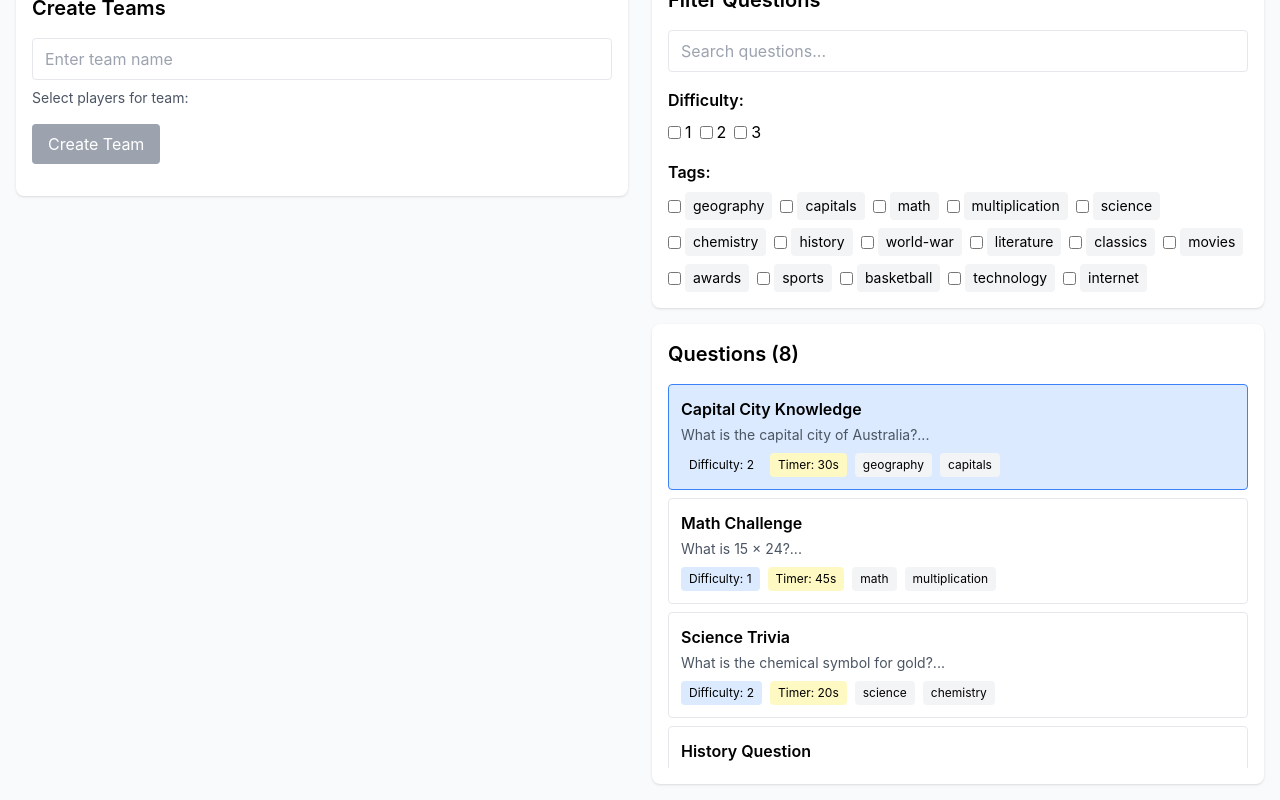
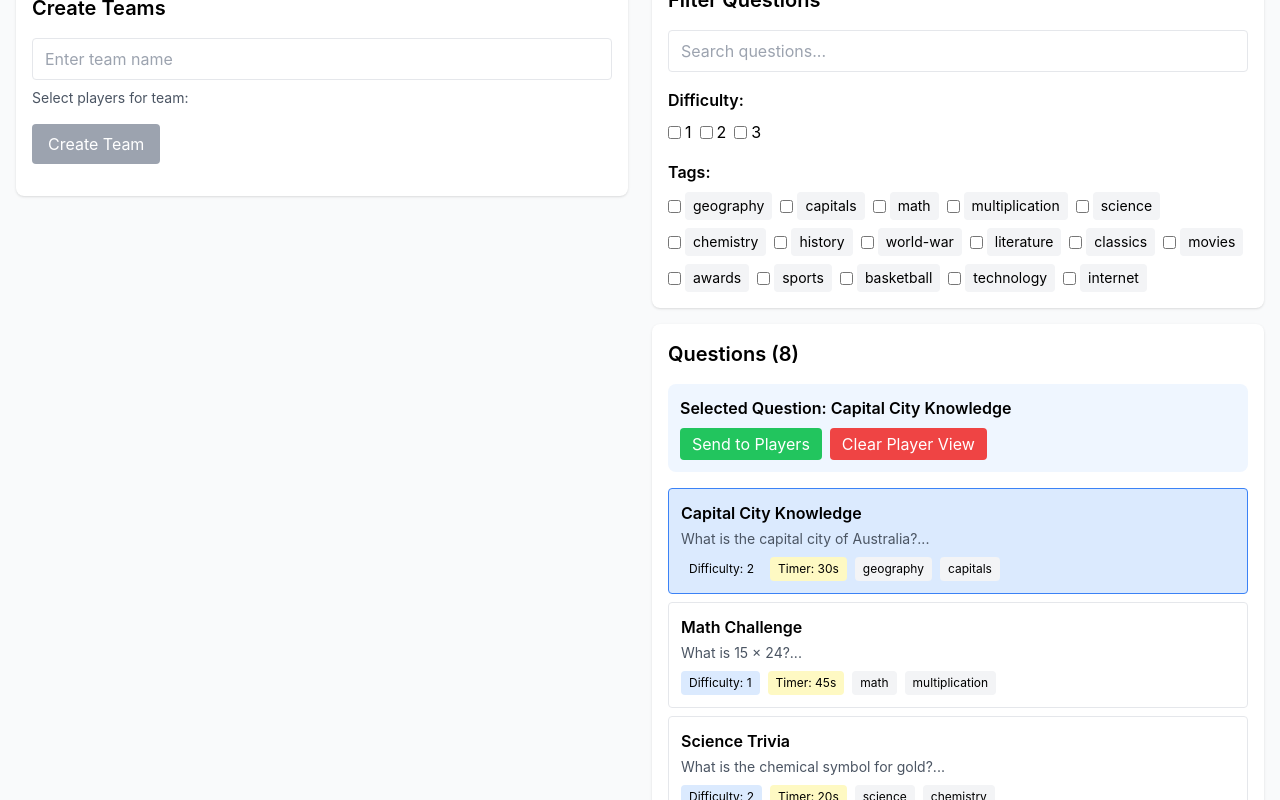
Before and after one commit to Boulkiess/game-of-friendship, a React (Create React App) app: page / in a window 1280 px wide. Both pictures are taken after a click on the element 958 px from the left and 809 px from the top of the page. Shown: the part 372-1172 px from the top of the page. Built offline with nearby package versions, Linux system fonts and the light colour scheme.

Commit message:
Refactor question handling to use displayedQuestion instead of currentQuestion and add controls for sending and clearing questions in the Game Master view

```diff
--- a/src/components/PlayerView.tsx
+++ b/src/components/PlayerView.tsx
@@ -55,18 +55,20 @@ export const PlayerView: React.FC = () => {
   };
 
   const renderCurrentQuestion = () => {
-    if (!gameState.currentQuestion) return null;
+    if (!gameState.displayedQuestion) return null;
 
     return (
       <div className="bg-white rounded-lg shadow-lg p-6 mb-6">
         <h2 className="text-2xl font-bold text-gray-800 mb-4">Current Question</h2>
-        <p className="text-lg text-gray-700 mb-4">{gameState.currentQuestion.title}</p>
-        <p className="text-base text-gray-600">{gameState.currentQuestion.content}</p>
+        <p className="text-lg text-gray-700 mb-4">{gameState.displayedQuestion.title}</p>
+        <p className="text-base text-gray-600">{gameState.displayedQuestion.content}</p>
       </div>
     );
   };
 
   const renderTimer = () => {
+    // Only show timer if there's a displayed question and timer is active or has remaining time
+    if (!gameState.displayedQuestion) return null;
     if (!gameState.timerState.isActive && gameState.timerState.timeRemaining === 0) return null;
 
     return (
@@ -105,6 +107,12 @@ export const PlayerView: React.FC = () => {
         {gameState.gameState === 'ongoing' && (
           <>
             {renderTimer()}
+            {!gameState.displayedQuestion && (
+              <div className="bg-white rounded-lg shadow-lg p-6 mb-6 text-center">
+                <h2 className="text-2xl font-bold text-gray-800 mb-2">Waiting for next question...</h2>
+                <p className="text-gray-600">The Game Master will send the next question shortly.</p>
+              </div>
+            )}
             {renderCurrentQuestion()}
             {renderScoreboard()}
           </>
--- a/src/components/gamemaster/QuestionSelector.tsx
+++ b/src/components/gamemaster/QuestionSelector.tsx
@@ -9,7 +9,10 @@ export const QuestionSelector: React.FC = () => {
     questions,
     loadQuestions,
     setCurrentQuestion,
-    currentQuestion
+    currentQuestion,
+    displayedQuestion,
+    sendQuestionToPlayers,
+    clearPlayerView
   } = useGame();
   const styles = useQuestionSelectorStyles();
 
@@ -141,6 +144,34 @@ export const QuestionSelector: React.FC = () => {
           Questions ({filteredQuestions.length})
         </h3>
 
+        {/* Question Control Buttons */}
+        {currentQuestion && (
+          <div className="mb-4 p-3 bg-blue-50 rounded-lg">
+            <h4 className="font-semibold mb-2">Selected Question: {currentQuestion.title}</h4>
+            <div className="flex space-x-2">
+              <button
+                onClick={() => sendQuestionToPlayers(currentQuestion)}
+                className="px-3 py-1 bg-green-500 text-white rounded hover:bg-green-600"
+                disabled={displayedQuestion?.title === currentQuestion.title}
+              >
+                {displayedQuestion?.title === currentQuestion.title ? 'Already Sent' : 'Send to Players'}
+              </button>
+              <button
+                onClick={clearPlayerView}
+                className="px-3 py-1 bg-red-500 text-white rounded hover:bg-red-600"
+                disabled={!displayedQuestion}
+              >
+                Clear Player View
+              </button>
+            </div>
+            {displayedQuestion && (
+              <p className="text-sm text-gray-600 mt-1">
+                Players currently see: {displayedQuestion.title}
+              </p>
+            )}
+          </div>
+        )}
+
         <div className={styles.questionsList}>
           {filteredQuestions.map(question => (
             <div
--- a/src/components/player/QuestionDisplay.tsx
+++ b/src/components/player/QuestionDisplay.tsx
@@ -5,10 +5,10 @@ import { PhotoDisplay } from '../shared/PhotoDisplay';
 import { useQuestionDisplayStyles } from '../../hooks/useStyles';
 
 export const QuestionDisplay: React.FC = () => {
-  const { currentQuestion, selectedAnswerer, answerMode } = useGame();
+  const { displayedQuestion, selectedAnswerer, answerMode } = useGame();
   const styles = useQuestionDisplayStyles();
 
-  if (!currentQuestion) {
+  if (!displayedQuestion) {
     return (
       <div className={styles.waiting}>
         <h2 className={styles.waitingTitle}>Waiting for next question...</h2>
@@ -19,12 +19,12 @@ export const QuestionDisplay: React.FC = () => {
   return (
     <div className={styles.container}>
       <div className={styles.header}>
-        <h1 className={styles.title}>{currentQuestion.title}</h1>
+        <h1 className={styles.title}>{displayedQuestion.title}</h1>
         <div className={styles.tagsContainer}>
           <span className={styles.difficultyTag}>
-            Difficulty: {currentQuestion.difficulty}
+            Difficulty: {displayedQuestion.difficulty}
           </span>
-          {currentQuestion.tags.map(tag => (
+          {displayedQuestion.tags.map(tag => (
             <span key={tag} className={styles.tag}>
               {tag}
             </span>
@@ -33,14 +33,14 @@ export const QuestionDisplay: React.FC = () => {
       </div>
 
       <div className={styles.content}>
-        <p className={styles.contentText}>{currentQuestion.content}</p>
+        <p className={styles.contentText}>{displayedQuestion.content}</p>
       </div>
 
-      {currentQuestion.photo && (
+      {displayedQuestion.photo && (
         <div className={styles.photoContainer}>
           <PhotoDisplay
-            photoUrl={currentQuestion.photo}
-            alt={currentQuestion.title}
+            photoUrl={displayedQuestion.photo}
+            alt={displayedQuestion.title}
             className={styles.photoWrapper}
           />
         </div>
@@ -52,7 +52,7 @@ export const QuestionDisplay: React.FC = () => {
         </div>
       )}
 
-      {currentQuestion.timer && (
+      {displayedQuestion.timer && (
         <div className={styles.timerContainer}>
           <Timer />
         </div>
--- a/src/context/GameContext.tsx
+++ b/src/context/GameContext.tsx
@@ -20,6 +20,8 @@ interface GameContextType extends GameContext {
   updateTimer: (timeRemaining: number) => void;
   openPlayerView: () => void;
   closePlayerView: () => void;
+  sendQuestionToPlayers: (question: Question) => void;
+  clearPlayerView: () => void;
 }
 
 type GameAction =
@@ -33,7 +35,8 @@ type GameAction =
   | { type: 'SET_GAME_STATE'; payload: GameState }
   | { type: 'SET_TIMER_STATE'; payload: Partial<TimerState> }
   | { type: 'SET_ANSWER_MODE'; payload: AnswerMode }
-  | { type: 'SET_SELECTED_ANSWERER'; payload: string };
+  | { type: 'SET_SELECTED_ANSWERER'; payload: string }
+  | { type: 'SET_DISPLAYED_QUESTION'; payload: Question | null };
 
 const initialState: GameContext = {
   players: [],
@@ -47,7 +50,8 @@ const initialState: GameContext = {
     timeRemaining: 0,
     initialTime: 0
   },
-  answerMode: 'individual'
+  answerMode: 'individual',
+  displayedQuestion: null
 };
 
 function gameReducer(state: GameContext, action: GameAction): GameContext {
@@ -86,6 +90,8 @@ function gameReducer(state: GameContext, action: GameAction): GameContext {
       return { ...state, answerMode: action.payload };
     case 'SET_SELECTED_ANSWERER':
       return { ...state, selectedAnswerer: action.payload };
+    case 'SET_DISPLAYED_QUESTION':
+      return { ...state, displayedQuestion: action.payload };
     default:
       return state;
   }
@@ -230,6 +236,24 @@ export const GameProvider: React.FC<{ children: ReactNode }> = ({ children }) =>
     playerWindowRef.current = null;
   };
 
+  const sendQuestionToPlayers = (question: Question) => {
+    dispatch({ type: 'SET_DISPLAYED_QUESTION', payload: question });
+    // Stop the timer and set initial value to question's timer (if it has one)
+    const initialTime = question.timer || 0;
+    dispatch({
+      type: 'SET_TIMER_STATE',
+      payload: {
+        isActive: false,
+        timeRemaining: initialTime,
+        initialTime: initialTime
+      }
+    });
+  };
+
+  const clearPlayerView = () => {
+    dispatch({ type: 'SET_DISPLAYED_QUESTION', payload: null });
+  };
+
   const value: GameContextType = {
     ...state,
     addPlayer,
@@ -248,7 +272,9 @@ export const GameProvider: React.FC<{ children: ReactNode }> = ({ children }) =>
     setSelectedAnswerer,
     updateTimer,
     openPlayerView,
-    closePlayerView
+    closePlayerView,
+    sendQuestionToPlayers,
+    clearPlayerView
   };
 
   return (
--- a/src/types/index.ts
+++ b/src/types/index.ts
@@ -34,6 +34,7 @@ export interface GameContext {
   teams: Team[];
   questions: Question[];
   currentQuestion: Question | null;
+  displayedQuestion: Question | null; // Question shown to players (can be different from currentQuestion)
   scores: Map<string, number>; // Player/Team name -> score
   gameState: GameState;
   timerState: TimerState;
```
